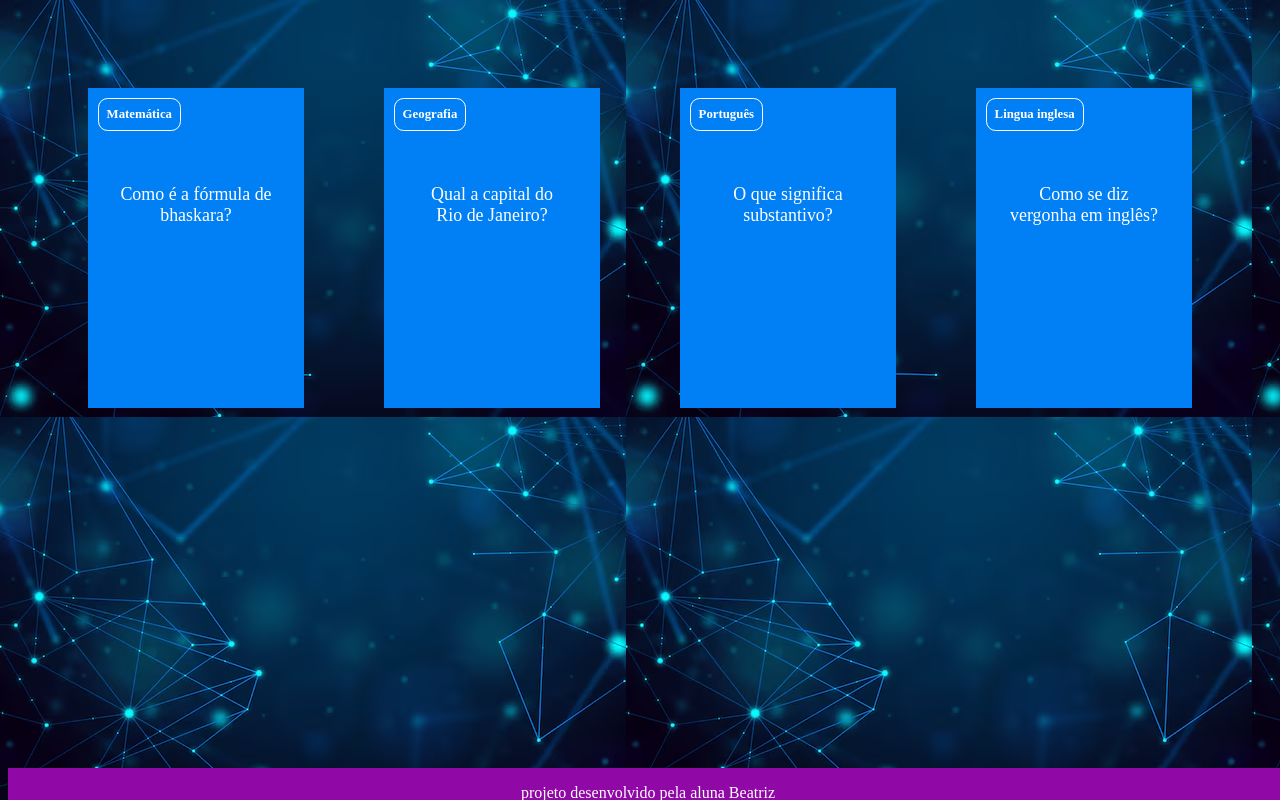
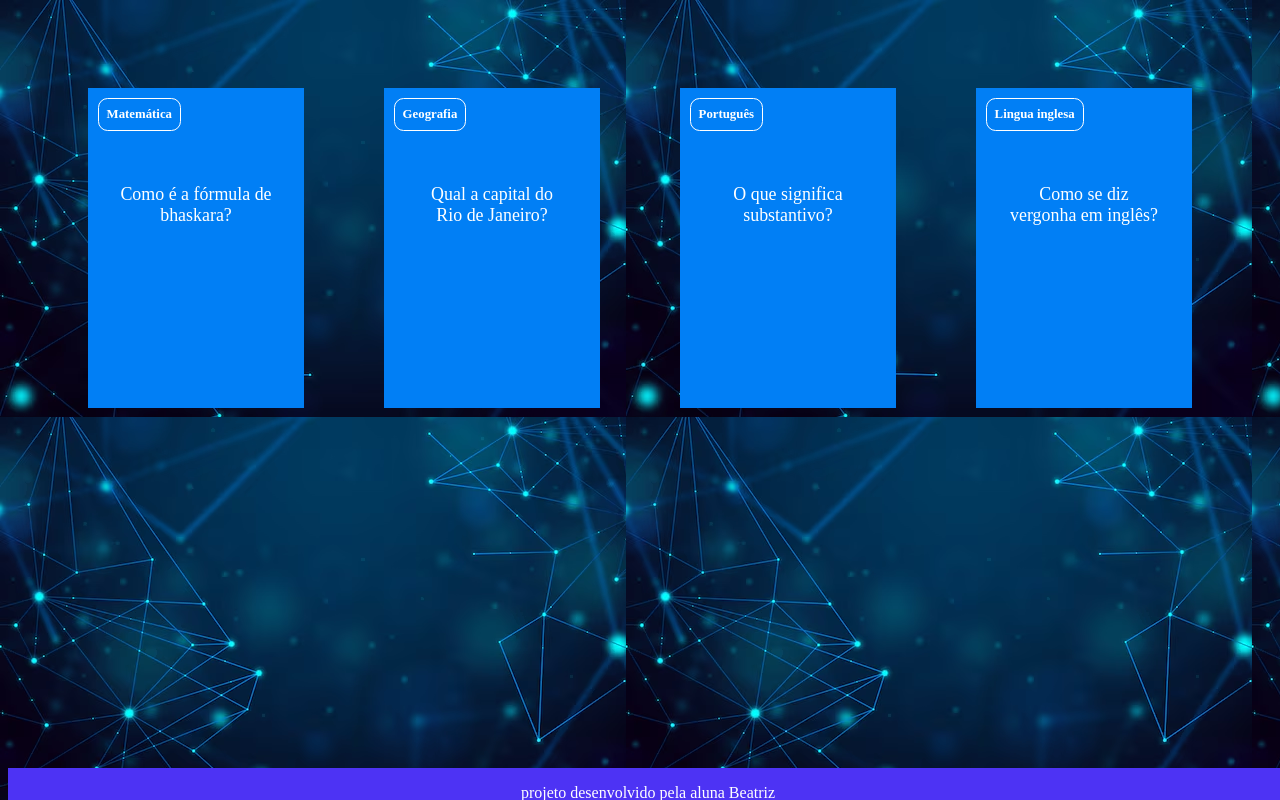
Before and after one commit to Beatrizbottega15/flshcard, a plain HTML site: page index.html in a window 1280 px wide. Drawn offline with Linux system fonts and the light colour scheme; a web font is replaced by a local one.

Commit message:
outracor

```diff
--- a/assets/style.css
+++ b/assets/style.css
@@ -86,7 +86,7 @@ background-color: rdba(0, 244, 191, 0.2);
 
 
 footer {
-background-color: rgb(144, 8, 165);
+background-color: rgb(77, 51, 244);
 color: white;
 bottom:0;
 position:fixed;
```
